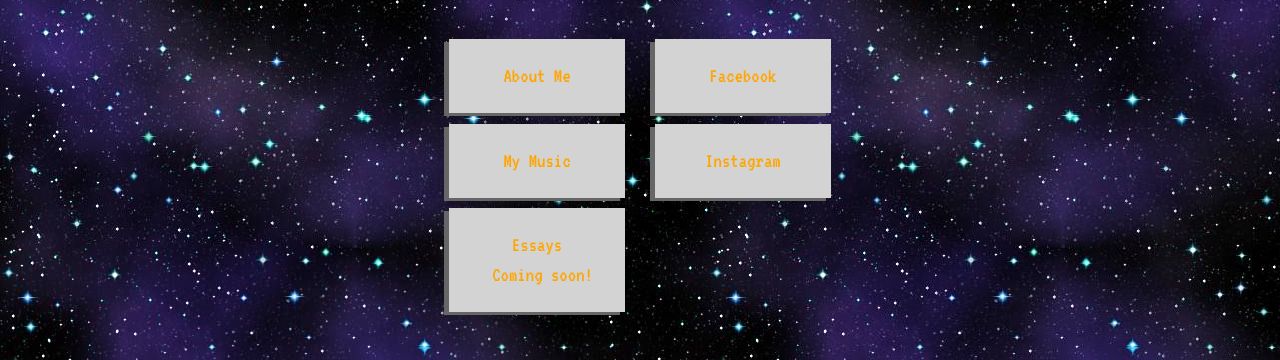
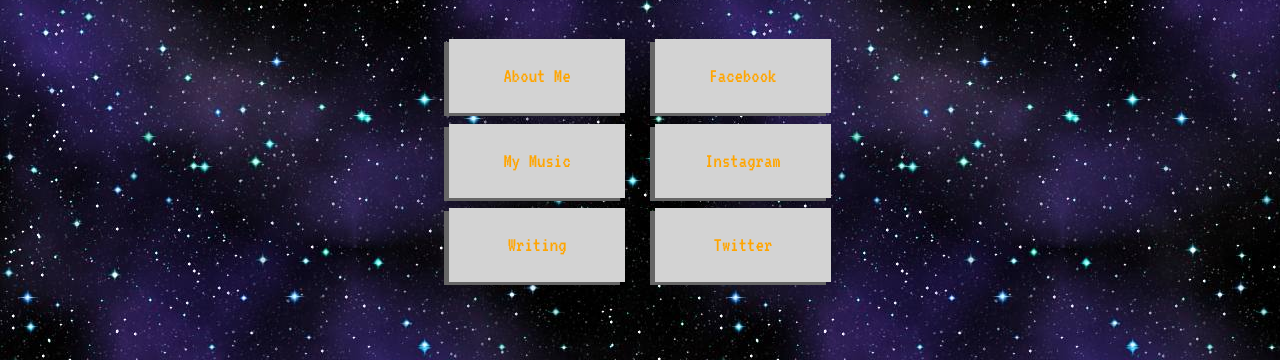
Before and after one commit to dneale/futuredoug, a plain HTML site: page index.html in a window 1280 px wide. Shown: the part 459-819 px from the top of the page. Drawn offline with nearby package versions, Linux system fonts and the light colour scheme.

Commit message:
Added writing and twitter links

```diff
--- a/index.html
+++ b/index.html
@@ -23,11 +23,12 @@
           <div class="links col-md-3 col-md-offset-3">
             <a class="btn" target="_blank">About Me</a>
             <a class="btn" href="http://soundcloud.com/doug-neale" target="_blank">My Music</a>
-            <a class="btn">Essays<div> Coming soon!</div></a>
+            <a class="btn" href="http://www.themanufacturer.com/author/doug-neale/" target="_blank"> Writing</a>
           </div>
           <div class="links col-md-3 ">
             <a class="btn" href="https://www.facebook.com/futuredoug" target="_blank">Facebook</a>
             <a class="btn" href="http://instagram.com/future.doug" target="_blank">Instagram</a>
+            <a class="btn" href="http://twitter.com/dougneale" target="_blank">Twitter</a>
           </div>
         </div
       </div>
```
Also changed, not shown: 1 other file.
